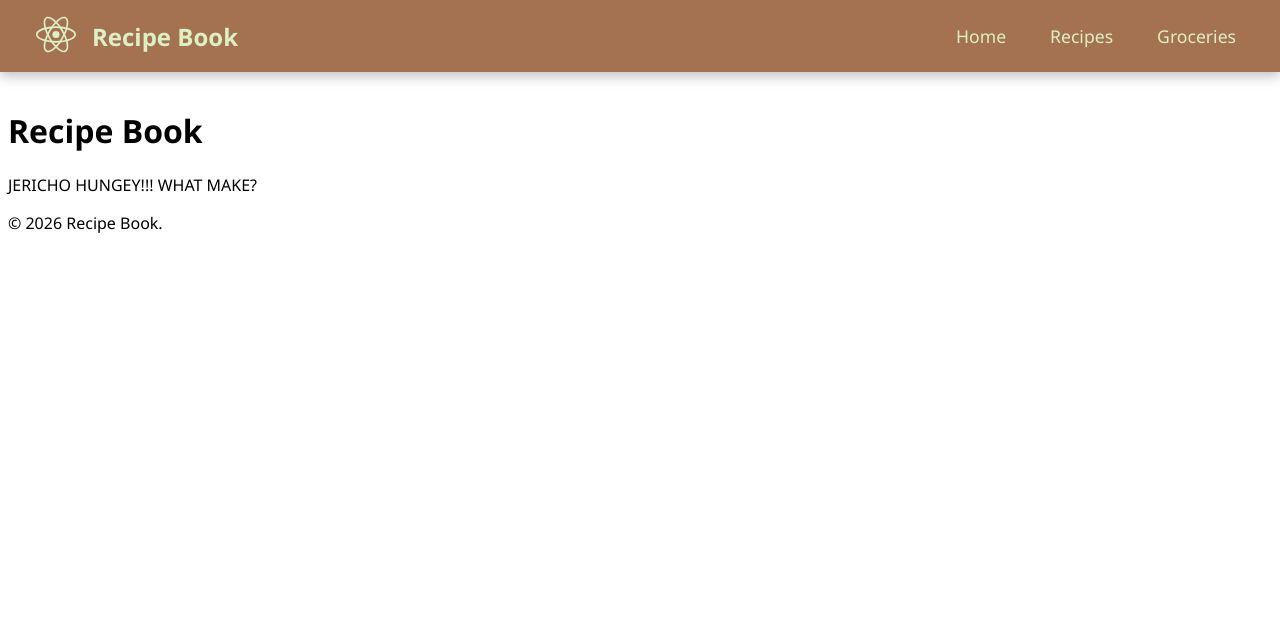
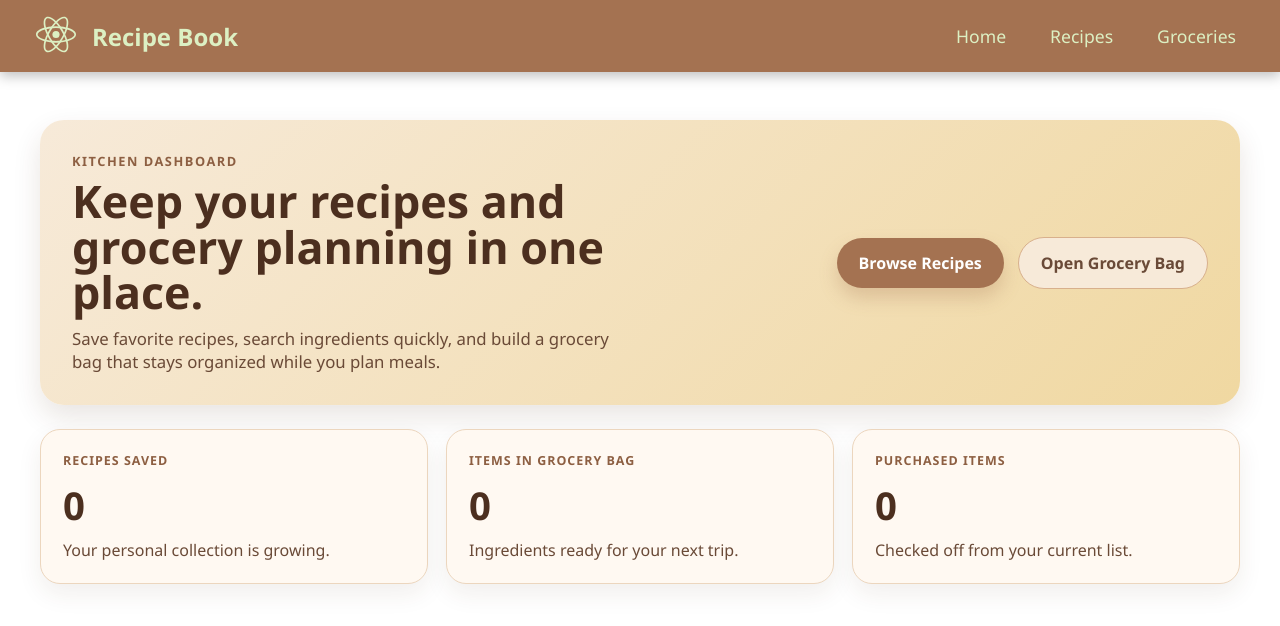
Before and after one commit to jerichomc/RecipeBook, a React (Vite) app in the folder recipe-book/: page / in a window 1280 px wide. Shown: the top 626 px of the page. Built offline with nearby package versions, Linux system fonts and the light colour scheme.

Commit message:
Added dashboard

```diff
--- a/recipe-book/src/index.css
+++ b/recipe-book/src/index.css
@@ -635,6 +635,80 @@
     font-weight: 600;
 }
 
+.home-hero {
+  margin-bottom: 24px;
+}
+
+.home-page-title {
+  margin: 0 0 12px;
+  font-size: clamp(2.2rem, 3.5vw, 3.4rem);
+  line-height: 1.02;
+  color: #4c2f1f;
+}
+
+.home-hero-actions {
+  display: flex;
+  gap: 14px;
+  flex-wrap: wrap;
+  align-items: center;
+}
+
+.home-link-button,
+.secondary-link-button {
+  text-decoration: none;
+  display: inline-flex;
+  align-items: center;
+  justify-content: center;
+}
+
+.secondary-link-button {
+  border-radius: 999px;
+  padding: 14px 22px;
+  background: #f7ead9;
+  color: #6a4a37;
+  font-size: 1rem;
+  font-weight: 700;
+  border: 1px solid #d8b08c;
+}
+
+.secondary-link-button:hover {
+  background: #f0d8a1;
+}
+
+.dashboard-stats {
+  display: grid;
+  grid-template-columns: repeat(auto-fit, minmax(220px, 1fr));
+  gap: 18px;
+}
+
+.dashboard-stat-card {
+  background: #fff9f2;
+  border: 1px solid #ecd6be;
+  border-radius: 20px;
+  padding: 22px;
+  box-shadow: 0 10px 24px rgba(74, 47, 31, 0.08);
+}
+
+.dashboard-stat-card h2 {
+  margin: 10px 0 8px;
+  font-size: 2.4rem;
+  color: #4c2f1f;
+}
+
+.dashboard-stat-label {
+  margin: 0;
+  text-transform: uppercase;
+  letter-spacing: 0.08em;
+  font-size: 0.78rem;
+  font-weight: 700;
+  color: #8d5f42;
+}
+
+.dashboard-stat-help {
+  margin: 0;
+  color: #6a4a37;
+}
+
 
 
 @media (max-width: 768px) {
@@ -699,4 +773,15 @@
   width: 100%;
 }
 
+.home-hero-actions {
+    width: 100%;
+    flex-direction: column;
+    align-items: stretch;
+  }
+
+  .home-link-button,
+  .secondary-link-button {
+    width: 100%;
+  }
+
 }
--- a/recipe-book/src/pages/App.jsx
+++ b/recipe-book/src/pages/App.jsx
@@ -1,24 +1,64 @@
-import React, { useState } from "react";
+import React from "react";
+import { Link } from "react-router-dom";
 import Navbar from "../components/Navbar";
 
+function App() {
+  const recipes = JSON.parse(localStorage.getItem("recipes") || "[]");
+  const groceryList = JSON.parse(localStorage.getItem("groceryList") || "{}");
 
-function App() {
-
+  const recipeCount = recipes.length;
+  const groceryItemCount = Object.keys(groceryList).length;
+  const purchasedCount = Object.values(groceryList).filter(
+    (item) => item.checked,
+  ).length;
 
   return (
     <div className="App">
       <Navbar />
-      <header className="header">
-        <h1>Recipe Book</h1>
-        <p>JERICHO HUNGEY!!! WHAT MAKE?</p>
-      </header>
 
+      <main className="recipe-page">
+        <section className="recipe-hero home-hero">
+          <div className="recipe-hero-copy">
+            <p className="recipe-eyebrow">Kitchen Dashboard</p>
+            <h1 className="home-page-title">
+              Keep your recipes and grocery planning in one place.
+            </h1>
+            <p className="recipe-hero-text">
+              Save favorite recipes, search ingredients quickly, and build a
+              grocery bag that stays organized while you plan meals.
+            </p>
+          </div>
 
+          <div className="home-hero-actions">
+            <Link to="/recipes" className="cta-button home-link-button">
+              Browse Recipes
+            </Link>
+            <Link to="/groceries" className="secondary-link-button">
+              Open Grocery Bag
+            </Link>
+          </div>
+        </section>
 
+        <section className="dashboard-stats">
+          <article className="dashboard-stat-card">
+            <p className="dashboard-stat-label">Recipes Saved</p>
+            <h2>{recipeCount}</h2>
+            <p className="dashboard-stat-help">Your personal collection is growing.</p>
+          </article>
 
-      <footer className="footer">
-        <p>&copy; 2026 Recipe Book.</p>
-      </footer>
+          <article className="dashboard-stat-card">
+            <p className="dashboard-stat-label">Items In Grocery Bag</p>
+            <h2>{groceryItemCount}</h2>
+            <p className="dashboard-stat-help">Ingredients ready for your next trip.</p>
+          </article>
+
+          <article className="dashboard-stat-card">
+            <p className="dashboard-stat-label">Purchased Items</p>
+            <h2>{purchasedCount}</h2>
+            <p className="dashboard-stat-help">Checked off from your current list.</p>
+          </article>
+        </section>
+      </main>
     </div>
   );
 }
```
